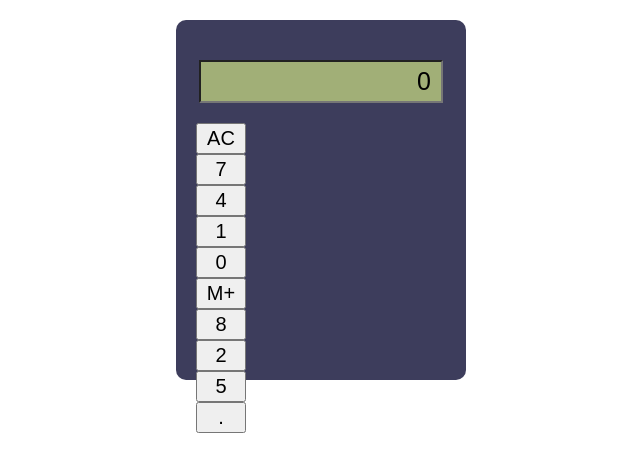
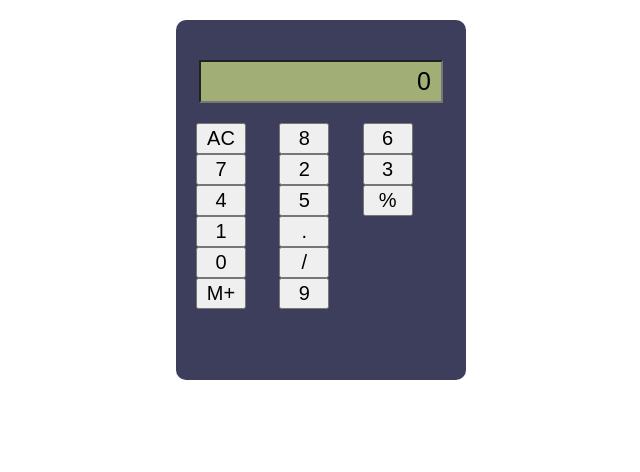
Before and after one commit to rutubondre/CALCULATOR1, a plain HTML site: page index.html in a window 1280 px wide. Shown: the whole page, without its empty margins (319-959 px from the left). Drawn offline with Linux system fonts and the light colour scheme.

Commit message:
new added

```diff
--- a/index.html
+++ b/index.html
@@ -26,9 +26,10 @@
             margin-bottom: 20px;
         }
         .button-container{
-            height: 20px;
+            height: 200px;
             display: flex;
             flex-direction: column;
+            flex-wrap: wrap;
         }
         .btn{
             width: 50px;
@@ -55,6 +56,13 @@
             <button class="btn">5</button>
             <button class="btn">.</button>
 
+            <button class="btn">/</button>
+            <button class="btn">9</button>
+            <button class="btn">6</button>
+            <button class="btn">3</button>
+            <button class="btn">%</button>
+
+
         </div>
 
     </div>
```
